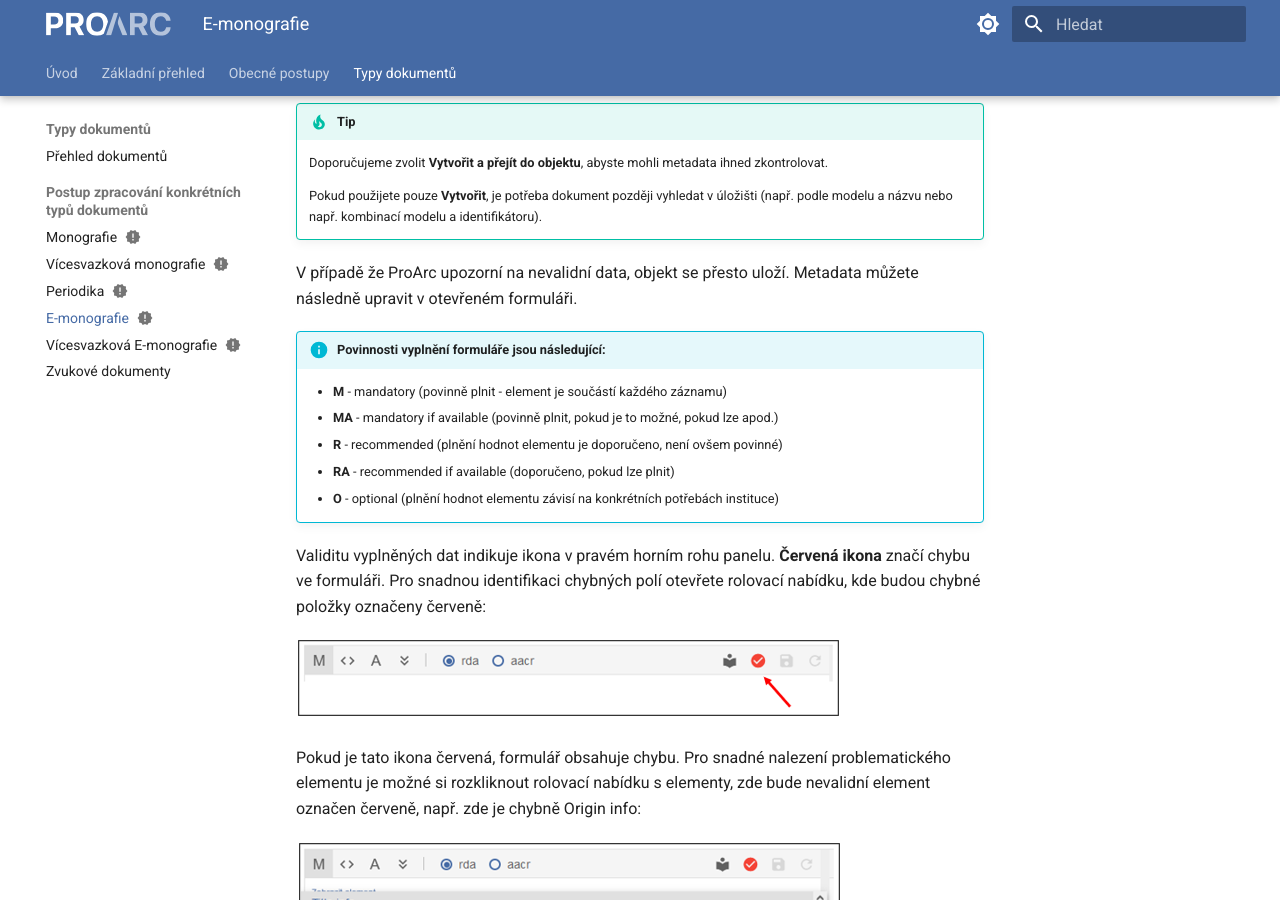
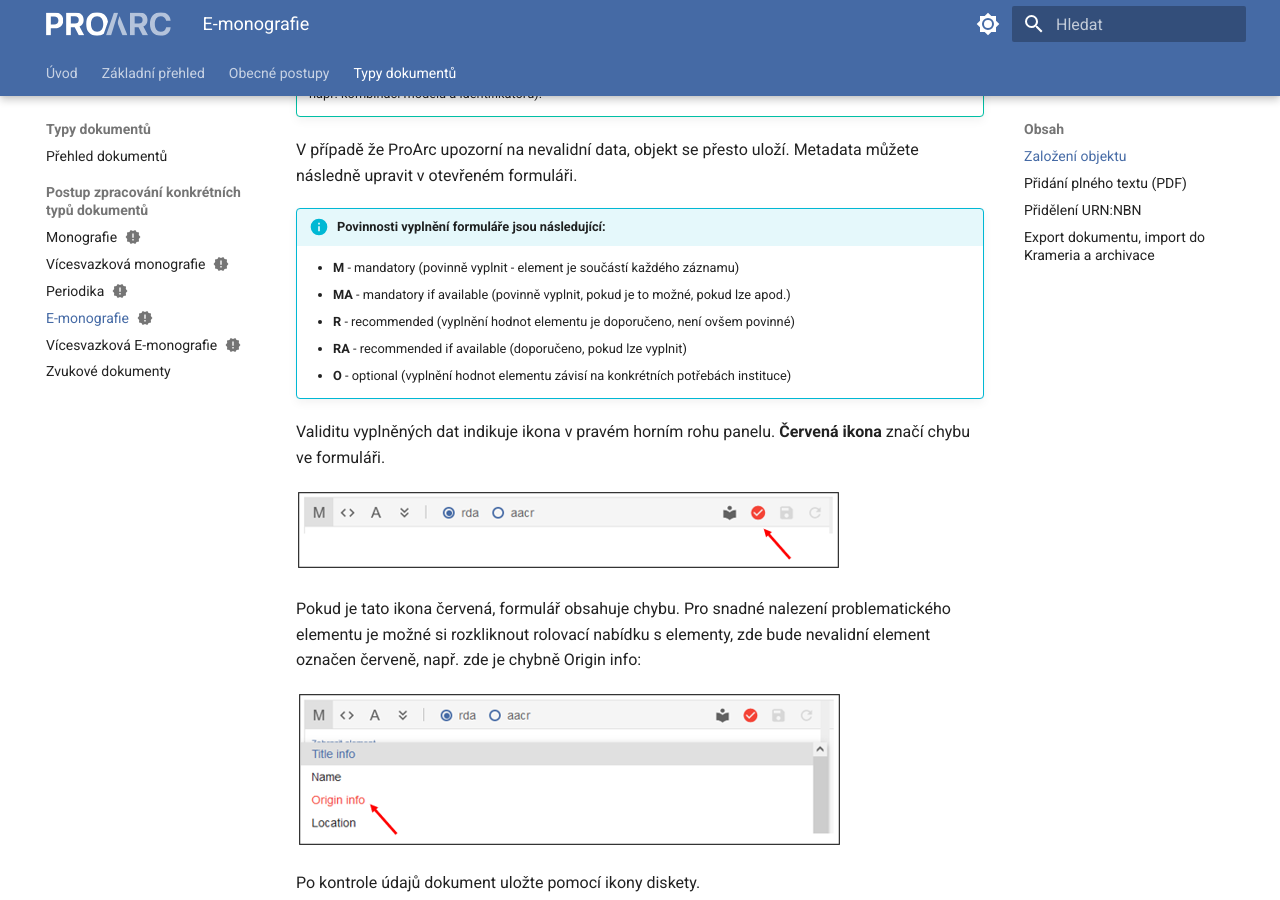
Before and after one commit to kerschfilip/proarc-manual, an MkDocs documentation site: the page built from docs/jak_zpracovat_dokument/e_monografie.md, in a window 1280 px wide and 900 px high, scrolled down 3155 px. Built offline with MkDocs 1.6.1 and Material for MkDocs 9.7.7, drawn with Linux system fonts in a browser that asks for light colours; some web fonts are replaced; some of the changed text lies outside the part shown.

Commit message:
opravy emonografie M #1

```diff
--- a/docs/jak_zpracovat_dokument/e_monografie.md
+++ b/docs/jak_zpracovat_dokument/e_monografie.md
@@ -23,7 +21,7 @@
 Model **NDK Svazek eMonografie** je určen pro zpracování elektronické
 monografické publikace jako samostatného dokumentu. Na rozdíl od
 periodik nejde o opakovaně vydávaný titul, ale o uzavřený celek. Tento
-model odpovídá standardům digitalizace stanoveným Národní knihovnou ČR.
+model odpovídá [standardům digitalizace stanoveným Národní knihovnou ČR](https://standardy.ndk.cz/ndk/standardy-digitalizace/DMF_ebornmonografie_3.0_final.pdf).
 
 ## Založení objektu
 
@@ -66,20 +64,18 @@
 Metadata můžete následně upravit v otevřeném formuláři.
 
 !!! info "Povinnosti vyplnění formuláře jsou následující:"
-    - **M** - mandatory (povinně plnit - element je součástí každého
+    - **M** - mandatory (povinně vyplnit - element je součástí každého
     záznamu)
-    - **MA** - mandatory if available (povinně plnit, pokud je to možné,
+    - **MA** - mandatory if available (povinně vyplnit, pokud je to možné,
     pokud lze apod.)
-    - **R** - recommended (plnění hodnot elementu je doporučeno, není ovšem
+    - **R** - recommended (vyplnění hodnot elementu je doporučeno, není ovšem
     povinné)
-    - **RA** - recommended if available (doporučeno, pokud lze plnit)
-    - **O** - optional (plnění hodnot elementu závisí na konkrétních
+    - **RA** - recommended if available (doporučeno, pokud lze vyplnit)
+    - **O** - optional (vyplnění hodnot elementu závisí na konkrétních
     potřebách instituce)
 
 Validitu vyplněných dat indikuje ikona v pravém horním rohu panelu.
-**Červená ikona** značí chybu ve formuláři. Pro snadnou identifikaci
-chybných polí otevřete rolovací nabídku, kde budou chybné položky
-označeny červeně:
+**Červená ikona** značí chybu ve formuláři.
 
 ![](./media/e_monografie/image6.png)
 
@@ -151,7 +147,7 @@
 
 ![](./media/e_monografie/image12.png)
 
-Po kliknutí na tlačítko **URN:NBN** pro přidělení se otevře dialogové
+Po kliknutí na tlačítko **URN:NBN** se otevře dialogové
 okno. Zde v rozbalovacím seznamu zvolte příslušného registrátora, který
 je určen v konfiguraci systému ProArc.
 
```
Also changed, not shown: other parts of docs/jak_zpracovat_dokument/e_monografie.md (+0 -2 lines).
